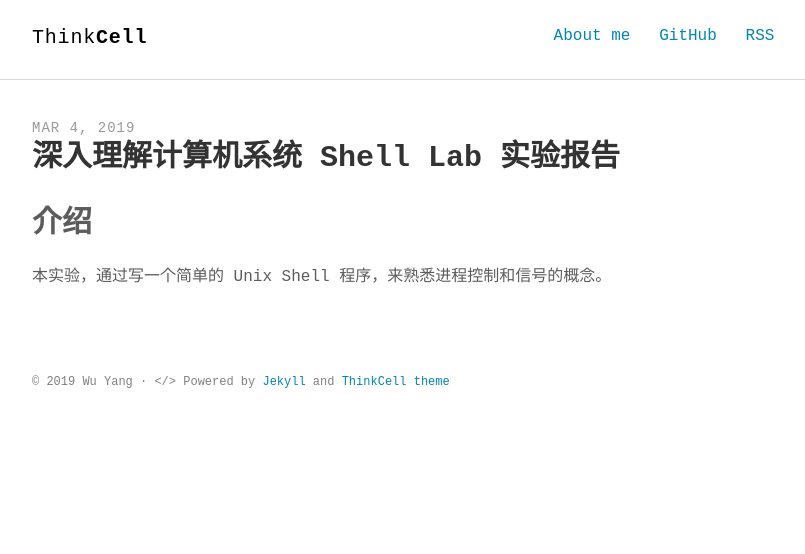
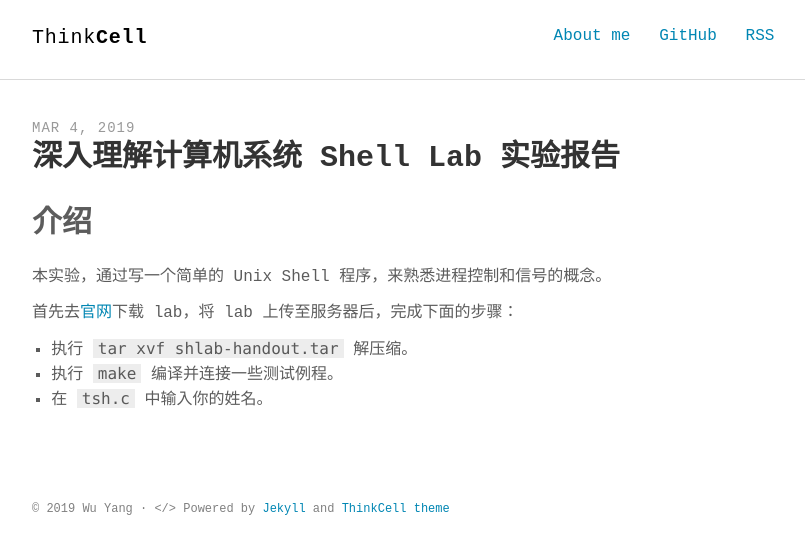
Before and after one commit to drivebyer/old-blog-theme, a Jekyll site: the page built from _posts/2019-03-04-深入理解计算机系统-Shell-Lab-实验报告.md, in a window 1280 px wide. Shown: the top 554 px of the page, without its empty margins (232-1037 px from the left). Built offline with Jekyll 4.4.1, drawn with Linux system fonts in a browser that asks for light colours; some web fonts are replaced.

Commit message:
Update 2019-03-04-深入理解计算机系统-Shell-Lab-实验报告.md

```diff
--- a/_posts/2019-03-04-深入理解计算机系统-Shell-Lab-实验报告.md
+++ b/_posts/2019-03-04-深入理解计算机系统-Shell-Lab-实验报告.md
@@ -9,3 +9,9 @@ keywords: "Shell Lab, 深入理解计算机系统, CSAPP"
 # 介绍
 
 本实验，通过写一个简单的 Unix Shell 程序，来熟悉进程控制和信号的概念。
+
+首先去[官网](http://csapp.cs.cmu.edu/3e/labs.html)下载 lab，将 lab 上传至服务器后，完成下面的步骤：
+
+1. 执行 `tar xvf shlab-handout.tar` 解压缩。
+2. 执行 `make` 编译并连接一些测试例程。
+3. 在 `tsh.c` 中输入你的姓名。
```
